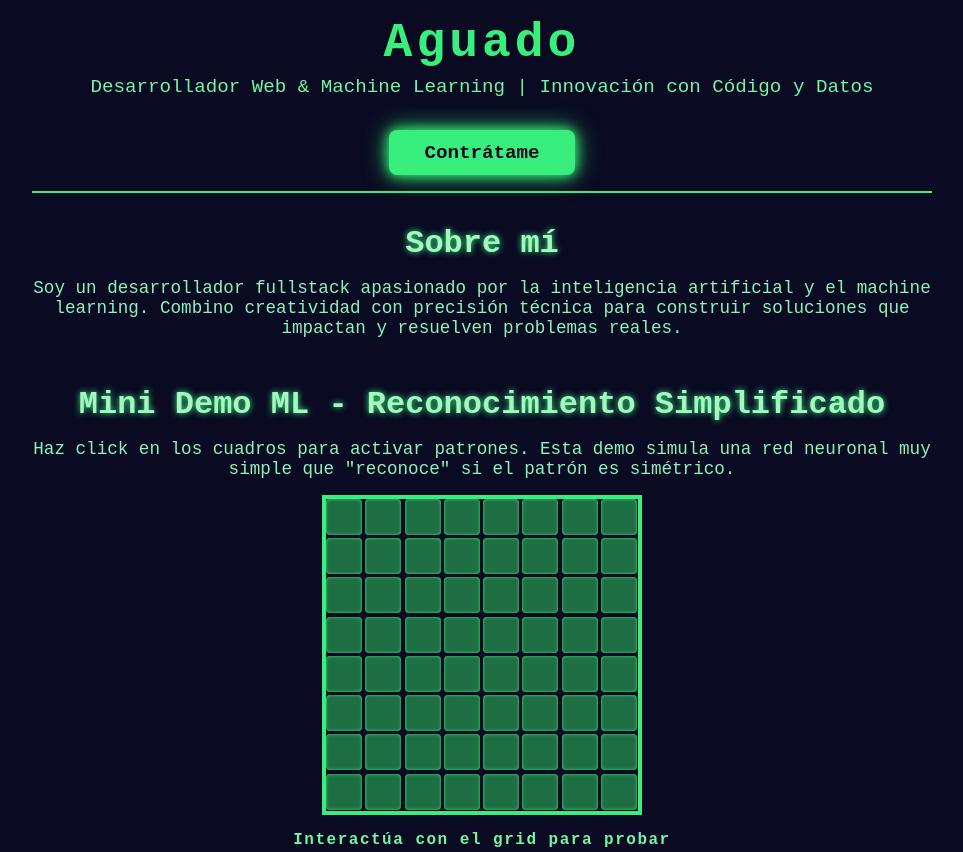
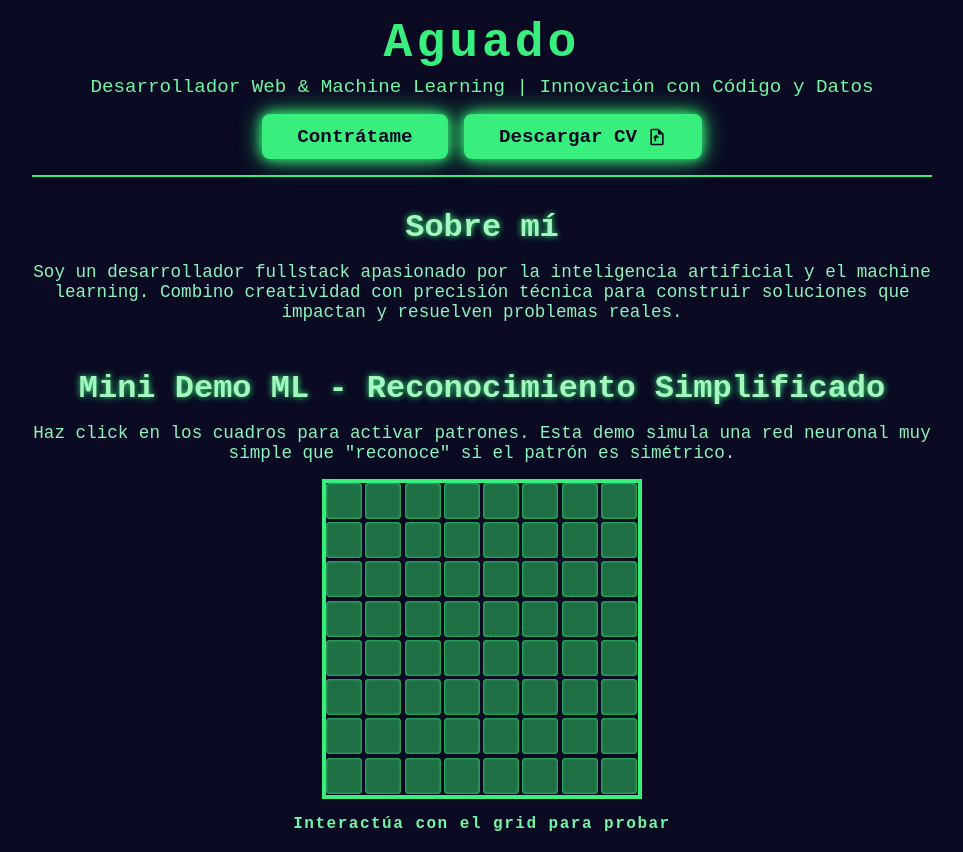
Before and after one commit to aguado435/Portfolio, a plain HTML site: page index.html in a window 1280 px wide. Shown: the top 852 px of the page, without its empty margins (158-1121 px from the left). Drawn offline with Linux system fonts and the light colour scheme.

Commit message:
Update index.html

```diff
--- a/index.html
+++ b/index.html
@@ -8,7 +8,7 @@
     /* Reset básico */
     * {
       margin: 0; padding: 0; box-sizing: border-box;
-      font-family: 'Courier New', Courier, monospace; /* para toque retro */
+      font-family: 'Courier New', Courier, monospace;
     }
 
     body {
@@ -46,6 +46,60 @@
       margin-top: 0.4rem;
     }
 
+    /* Contenedor botones (contacto + CV) */
+    .btn-group {
+      margin-top: 1rem;
+      display: flex;
+      justify-content: center;
+      gap: 1rem;
+      flex-wrap: wrap;
+    }
+
+    /* Botones principales */
+    a.btn-contact,
+    a.btn-cv {
+      display: inline-flex;
+      align-items: center;
+      gap: 0.6rem;
+      padding: 0.7rem 2.2rem;
+      background: #38ef7d;
+      color: #0a0a23;
+      font-weight: 700;
+      font-size: 1.2rem;
+      text-decoration: none;
+      border-radius: 8px;
+      box-shadow:
+        0 0 12px #38ef7d,
+        0 0 24px #2dd865;
+      transition: background 0.3s ease, box-shadow 0.3s ease;
+      user-select: none;
+      cursor: pointer;
+      border: none;
+      font-family: 'Courier New', monospace;
+    }
+
+    a.btn-contact:hover,
+    a.btn-cv:hover {
+      background: #2dd865;
+      box-shadow:
+        0 0 18px #2dd865,
+        0 0 36px #38ef7d;
+      color: #e0ffe7;
+    }
+
+    /* Ícono PDF SVG */
+    .btn-cv svg {
+      width: 20px;
+      height: 20px;
+      fill: #0a0a23;
+      transition: fill 0.3s ease;
+    }
+
+    a.btn-cv:hover svg {
+      fill: #e0ffe7;
+      filter: drop-shadow(0 0 3px #2dd865);
+    }
+
     main {
       width: 100%;
       max-width: 900px;
@@ -66,32 +120,6 @@
       font-size: 1.1rem;
       margin-bottom: 1rem;
       color: #8df3bc;
-    }
-
-    /* Botón de contacto */
-    a.btn-contact {
-      display: inline-block;
-      margin-top: 1rem;
-      padding: 0.7rem 2.2rem;
-      background: #38ef7d;
-      color: #0a0a23;
-      font-weight: 700;
-      font-size: 1.2rem;
-      text-decoration: none;
-      border-radius: 8px;
-      box-shadow:
-        0 0 12px #38ef7d,
-        0 0 24px #2dd865;
-      transition: background 0.3s ease, box-shadow 0.3s ease;
-      user-select: none;
-    }
-
-    a.btn-contact:hover {
-      background: #2dd865;
-      box-shadow:
-        0 0 18px #2dd865,
-        0 0 36px #38ef7d;
-      color: #e0ffe7;
     }
 
     /* Demo ML pixel art */
@@ -123,7 +151,6 @@
       box-shadow: 0 0 8px #38ef7d;
     }
 
-    /* Texto pequeño debajo */
     #ml-status {
       margin-top: 1rem;
       color: #72f5a4;
@@ -133,7 +160,6 @@
       letter-spacing: 1.5px;
     }
 
-    /* Footer pequeño */
     footer {
       color: #4af08a;
       font-size: 0.9rem;
@@ -142,7 +168,6 @@
       text-align: center;
     }
 
-    /* Responsive */
     @media (max-width: 400px) {
       #ml-demo {
         width: 240px;
@@ -162,7 +187,15 @@
 <header>
   <h1>Aguado</h1>
   <p>Desarrollador Web & Machine Learning | Innovación con Código y Datos</p>
-  <a href="mailto:aguado@example.com" class="btn-contact" aria-label="Contactar a Aguado">Contrátame</a>
+  <div class="btn-group">
+    <a href="mailto:aguado@example.com" class="btn-contact" aria-label="Contactar a Aguado">Contrátame</a>
+    <a href="Aguado_CV.pdf" download="Aguado_CV.pdf" class="btn-cv" aria-label="Descargar CV de Aguado">
+      Descargar CV
+      <svg xmlns="http://www.w3.org/2000/svg" viewBox="0 0 24 24" aria-hidden="true" focusable="false">
+        <path d="M14 2H6a2 2 0 0 0-2 2v16a2 2 0 0 0 2 2h12a2 2 0 0 0 2-2V8l-6-6zM6 20V4h7v5h5v11H6zm5-7v4h-2v-4H7l4-4 4 4h-3z"/>
+      </svg>
+    </a>
+  </div>
 </header>
 
 <main>
@@ -223,12 +256,12 @@
 
   // Evaluar patrón simétrico verticalmente
   function evaluatePattern() {
-    // Grid 8x8, check symmetry vertical axis
+    // La red neuronal "sabe" que es simétrico si pixel[i,j] == pixel[i,7-j]
     let symmetric = true;
     for(let row=0; row<8; row++) {
       for(let col=0; col<4; col++) {
         const left = pixels[row*8 + col].classList.contains('active');
-        const right = pixels[row*8 + (7 - col)].classList.contains('active');
+        const right = pixels[row*8 + (7-col)].classList.contains('active');
         if(left !== right) {
           symmetric = false;
           break;
@@ -236,13 +269,7 @@
       }
       if(!symmetric) break;
     }
-    if(symmetric) {
-      status.textContent = "¡Patrón simétrico detectado! Este es un patrón 'reconocido'.";
-      status.style.color = "#38ef7d";
-    } else {
-      status.textContent = "Patrón no simétrico. Sigue intentando.";
-      status.style.color = "#a3f7bf";
-    }
+    status.textContent = symmetric ? "Patrón reconocido: ¡Simétrico!" : "Patrón reconocido: No simétrico";
   }
 </script>
 
```
